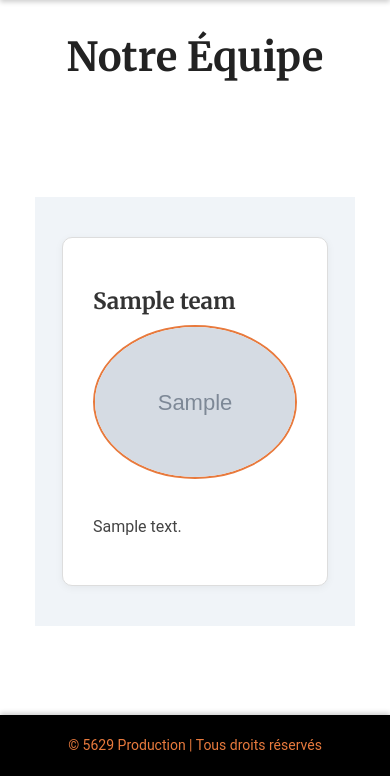
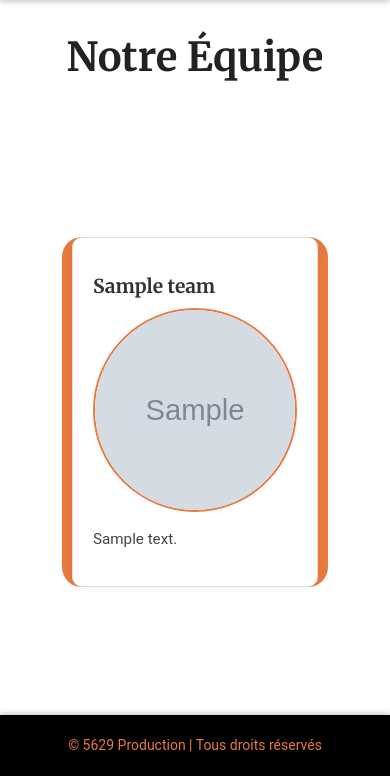
Before and after one commit to gwendallehy/webSymf5629Dev, a Symfony app: template templates/displays/team.html.twig in a window 390 px wide. Shown: the part 68-844 px from the top of the page. Run offline with Twig, Linux system fonts and the light colour scheme; the template is opened without the code that fills it: most values are stand-ins (such as "Sample title", 1, 10 or a date in 2020); grey boxes marked "Sample" are stand-in pictures; some libraries are stand-ins or nearby versions.

Commit message:
final v1

```diff
--- a/public/css/card.css
+++ b/public/css/card.css
@@ -90,11 +90,12 @@ h1 {
     grid-template-columns: repeat(auto-fit, minmax(280px, 1fr));
     gap: 40px;
     padding: 40px 20px;
-    background-color: #f0f4f8;
+    background-color: rgb(232, 122, 61);
     font-family: 'Georgia', serif;
     color: #1e1e1e;
     max-width: 1200px;
     margin: auto;
+    border-radius: 20px ;
 }
 
 .team .card {
@@ -111,10 +112,12 @@ h1 {
 }
 
 .team .card img {
-    max-width: 100%;
-    height: auto;
+    width: 200px !important;
+    height: 200px !important;
+    object-fit: cover; /* Pour garder le ratio et couper si besoin */
+    margin: 0 auto 15px auto; /* Centrer horizontalement */
+    display: block;
     border-radius: 50%;
-    margin-bottom: 15px;
     border: 2px solid #e87a3d;
 }
 
@@ -152,4 +155,21 @@ h1 {
     .card-content p {
         font-size: 1rem;
     }
+    .team {
+        grid-template-columns: 1fr;
+        padding: 0 10px;
+        gap: 20px;
+    }
+
+    .team .card {
+        padding: 20px;
+    }
+
+    .team .card h2 {
+        font-size: 1.2rem;
+    }
+
+    .team .card p {
+        font-size: 0.95rem;
+    }
 }
```
